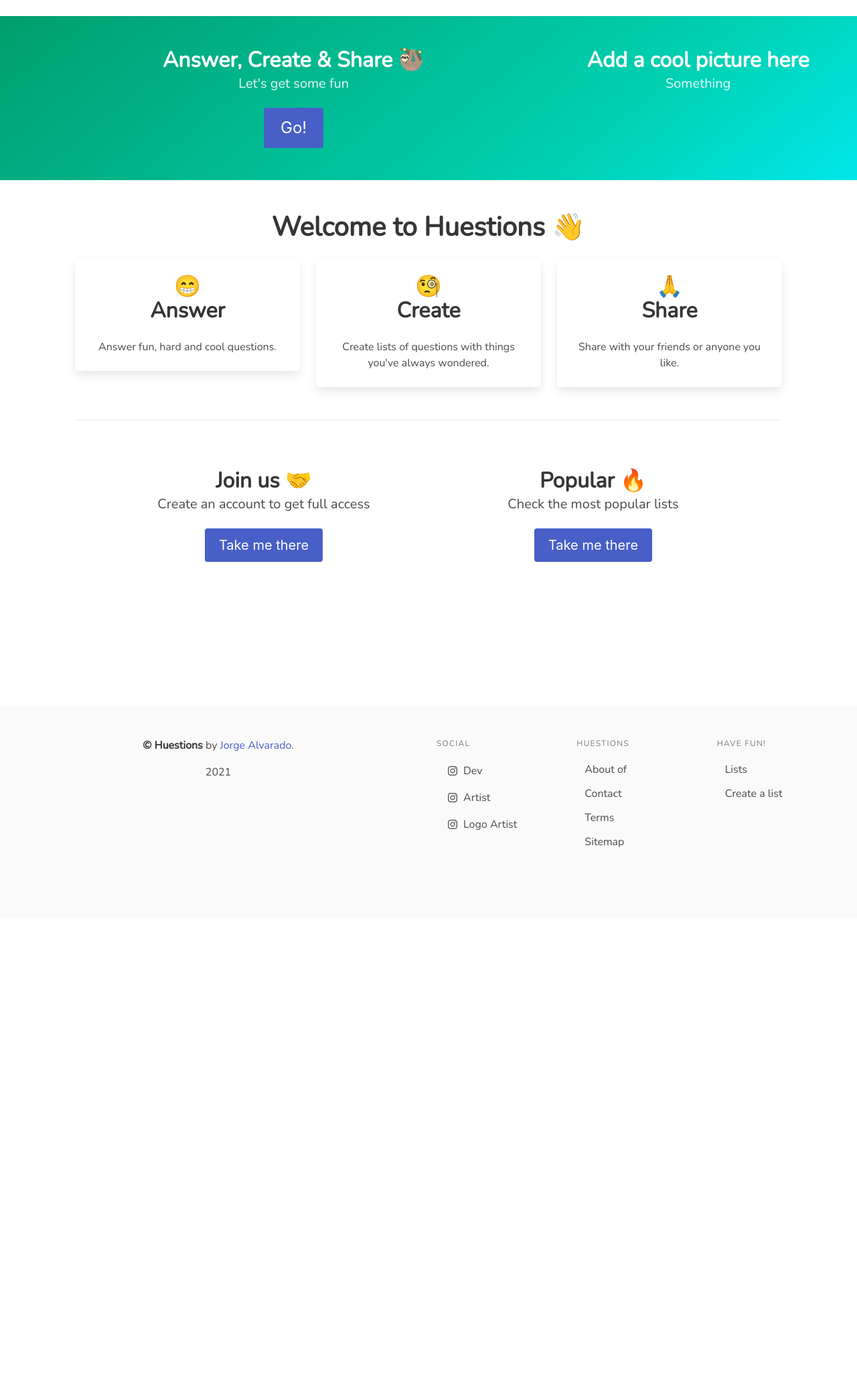
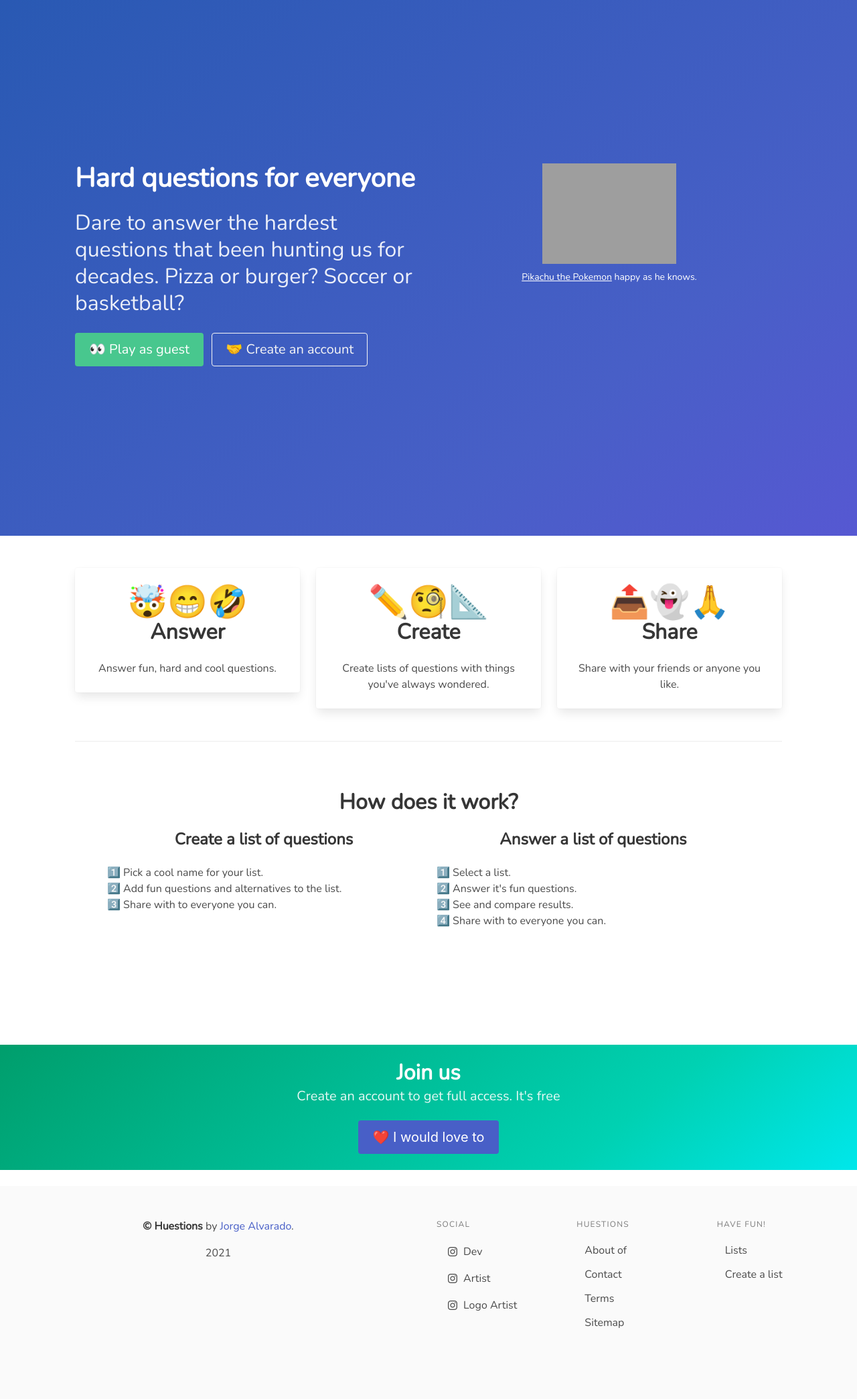
Before and after one commit to jalvaradosegura/huestions, a Django app: page / in a window 1280 px wide. Shown: the part 86-2175 px from the top of the page at 67% size. Before the commit the page ends 1351 px from the top, so only its background shows below. Run offline with Django 3.2, Linux system fonts and the light colour scheme; some libraries are stand-ins or nearby versions; grey boxes are pictures that could not be loaded.

Commit message:
Do changes to home html

```diff
--- a/templates/base.html
+++ b/templates/base.html
@@ -41,7 +41,6 @@
 <body>
 
   {% include "navbar.html" %}
-  <br>
 
   {% block borderless %}
   {% endblock borderless %}
@@ -51,6 +50,9 @@
     {% block main %}
     {% endblock main %}
   </div>
+
+  {% block borderless2 %}
+  {% endblock borderless2 %}
 
   <!-- Bootstrap -->
   <script src="https://code.jquery.com/jquery-3.3.1.slim.min.js" integrity="sha384-q8i/X+965DzO0rT7abK41JStQIAqVgRVzpbzo5smXKp4YfRvH+8abtTE1Pi6jizo" crossorigin="anonymous"></script>
--- a/templates/home.html
+++ b/templates/home.html
@@ -3,33 +3,29 @@
 {% load static %}
 {% load i18n %}
 
-{% block head_title %}Huestions, have fun!{% endblock %}
+{% block head_title %}Huestions | Hard Questions | Have fun answering{% endblock %}
 
 {% block borderless %}
-<section class="hero is-primary is-bold has-bg-img">
-  <div class="hero-body">
+<section class="hero is-link is-bold is-fullheight">
+  <div class="hero-body container">
 
     <div class="columns">
 
-      <div class="column is-8">
-        <p class="title has-text-centered">
-          Answer, Create & Share 🦥
-        </p>
-        <p class="subtitle has-text-centered">
-          Let's get some fun
-        </p>
-        <p class="subtitle has-text-centered">
-          <button class="button is-link is-large">Go!</button>
-        </p>
+      <div class="column">
+          <h2 class="title is-spaced has-text-left is-2">
+	    Hard questions for everyone
+          </h2>
+          <h2 class="subtitle is-3 has-text-left">
+	    Dare to answer the hardest questions that been hunting us for decades. Pizza or burger? Soccer or basketball?
+          </h2>
+	  <a class="button is-success is-medium mr-2 mb-2" href="">👀 Play as guest</a>
+	  <a class="button is-light is-medium is-outlined" href="">🤝 Create an account</a>
       </div>
 
-      <div class="column is-4">
-        <p class="title has-text-centered">
-	  Add a cool picture here
-        </p>
-        <p class="subtitle has-text-centered">
-          Something
-        </p>
+
+      <div class="column has-text-centered">
+	  <img src="https://assets.stickpng.com/images/580b57fcd9996e24bc43c325.png" width="200" height="200"/>
+	  <p> <small><a href=""><u>Pikachu the Pokemon</u></a> happy as he knows.</small> </p>
       </div>
 
     </div>
@@ -38,12 +34,10 @@
 
 </section>
 
-
 {% endblock borderless %}
 
 {% block main %}
 <section class="">
-  <h2 class="title is-2 has-text-centered">{% trans "Welcome to" %} Huestions 👋</h2>
 
   <div class="columns">
 
@@ -51,7 +45,7 @@
       <div class="card">
 	<div class="card-content">
 	  <div class="has-text-centered">
-	    <p class="title is-3">😁</p>
+	    <p class="title is-1">🤯😁🤣</p>
 	  </div>
 	  <h3 class="title is-3 has-text-centered" id="card-product-description">Answer</h3>
 	  <p class="has-text-centered">
@@ -65,7 +59,7 @@
       <div class="card">
 	<div class="card-content">
 	  <div class="has-text-centered">
-	    <p class="title is-3">🧐</p>
+	    <p class="title is-1">✏️🧐📐</p>
 	  </div>
 	  <h3 class="title is-3 has-text-centered" id="card-product-description">Create</h3>
 	  <p class="has-text-centered">
@@ -79,7 +73,7 @@
       <div class="card">
 	<div class="card-content">
 	  <div class="has-text-centered">
-	    <p class="title is-3">🙏</p>
+	    <p class="title is-1">📤👻🙏</p>
 	  </div>
 	  <h3 class="title is-3 has-text-centered" id="card-product-description">Share</h3>
 	  <p class="has-text-centered">
@@ -98,35 +92,51 @@
 <section class="hero">
   <div class="hero-body has-text-centered">
 
+    <h3 class="title is-3 has-text-centered" id="card-product-description">How does it work?</h3>
+
     <div class="columns">
 
       <div class="column">
-        <p class="title">
-	  Join us 🤝
+        <p class="title is-4 has-text-center">
+	  Create a list of questions
         </p>
-        <p class="subtitle">
-	  Create an account to get full access
-        </p>
-	<p class="subtitle has-text-centered">
-          <button class="button is-link is-medium">Take me there</button>
-        </p>
+	<p class="is-5 has-text-left">1️⃣ Pick a cool name for your list.</p>
+	<p class="is-5 has-text-left">2️⃣ Add fun questions and alternatives to the list.</p>
+	<p class="is-5 has-text-left">3️⃣ Share with to everyone you can.</p>
       </div>
 
       <div class="column">
-        <p class="title">
-	  Popular 🔥
+        <p class="title is-4 has-text-center">
+	  Answer a list of questions
         </p>
-        <p class="subtitle">
-	  Check the most popular lists
-        </p>
-	<p class="subtitle has-text-centered">
-          <button class="button is-link is-medium">Take me there</button>
-        </p>
+	<p class="is-5 has-text-left">1️⃣ Select a list.</p>
+	<p class="is-5 has-text-left">2️⃣ Answer it's fun questions.</p>
+	<p class="is-5 has-text-left">3️⃣ See and compare results.</p>
+	<p class="is-5 has-text-left">4️⃣ Share with to everyone you can.</p>
       </div>
 
-    </div>
 
-  </div>
+    </div> <!-- columns -->
+
+  </div> <!-- hero body-->
 </section>
 
 {% endblock main %}
+
+{% block borderless2 %}
+<section class="hero is-primary is-bold is-small">
+  <div class="hero-body has-text-centered">
+    <div class="columns">
+
+      <div class="column">
+        <p class="title">Join us</p>
+        <p class="subtitle">Create an account to get full access. It's free</p>
+	<button class="button is-link is-medium">❤️ I would love to</button>
+      </div>
+
+    </div> <!-- columns -->
+
+  </div> <!--hero body-->
+</section>
+
+{% endblock borderless2 %}
```
